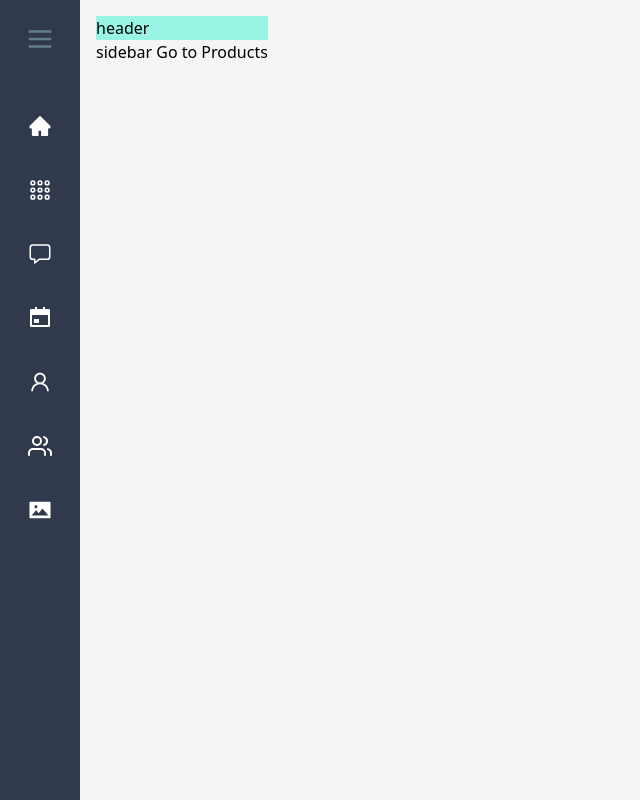
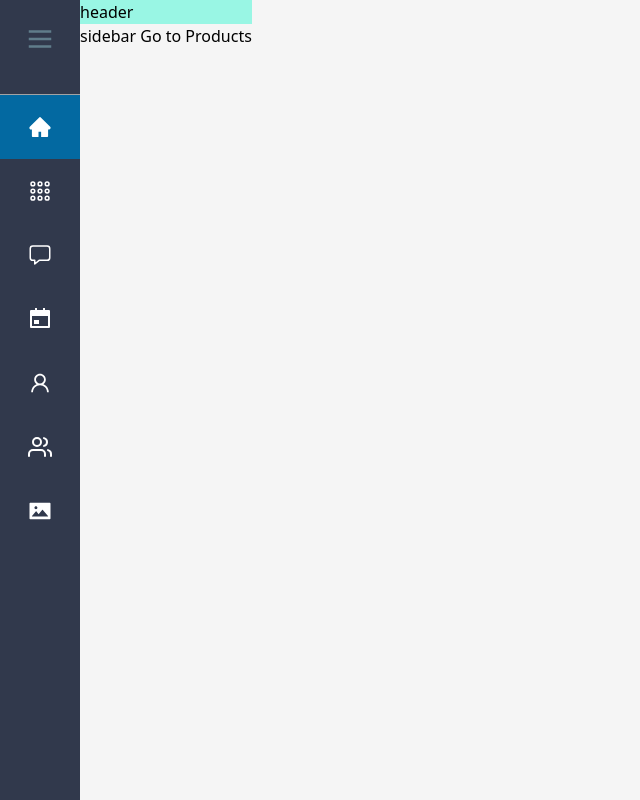
Before and after one commit to AlejandroMartiGisbert/Prueba-front-end, a React (Create React App) app: page / in a window 1280 px wide. Shown: the whole page, without its empty margins (0-640 px from the left). Built offline with nearby package versions, Linux system fonts and the light colour scheme.

Commit message:
Terminado menu lateral
Terminada la implementación del menú lateral

```diff
--- a/package.json
+++ b/package.json
@@ -6,6 +6,7 @@
     "@testing-library/jest-dom": "^5.16.5",
     "@testing-library/react": "^13.4.0",
     "@testing-library/user-event": "^13.5.0",
+    "classnames": "^2.3.2",
     "react": "^18.2.0",
     "react-dom": "^18.2.0",
     "react-icons": "^4.10.1",
--- /dev/null
+++ b/src/components/shared/Header.jsx
@@ -0,0 +1,7 @@
+import React from 'react'
+import {Outlet} from 'react-router-dom'
+import Sidebar from './Sidebar'
+
+export default function Header()
+{
+}
--- a/src/components/shared/Layout.jsx
+++ b/src/components/shared/Layout.jsx
@@ -1,13 +1,15 @@
 import React from 'react'
 import {Outlet} from 'react-router-dom'
 import Sidebar from './Sidebar'
+import Header from './Header'
 
 export default function Layout()
 {
     return (
         <div className='flex flex-row bg-neutral-100 h-screen w-screen overflow-hiden'>
            <Sidebar />
-           <div className="p-4">
+           <div className="flex-l">
+            <Header/>
            <div className='bg-teal-200'>header</div>
                 <div>{<Outlet/>}</div>
            </div>
--- a/src/components/shared/Sidebar.jsx
+++ b/src/components/shared/Sidebar.jsx
@@ -1,16 +1,17 @@
 import React from 'react'
 import {FcMenu} from 'react-icons/fc'
-import {Link} from 'react-router-dom'
+import {Link,useLocation} from 'react-router-dom'
 import {SIDEBAR_LINKS} from '../../lib/consts/navigation'
+import classNames from 'classnames';
 
 const linkClasses2 = 'flex items-center gap-2 font-light px-3 py-3 hover:bg-neutral-700 hover:no-underline cative:bg-neutral-600 rounded-sm text-base';
-const linkClasses = 'flex justify-center pt-3 pb-3 ';
-const linkClasses3='gap-2 font-light hover:bg-neutral-700 hover:no-underline cative:bg-neutral-600 rounded-sm text-base';
+const linkClasses3 = 'flex justify-center pt-3 pb-3 ';
+const linkClasses='gap-2 font-light hover:bg-neutral-700 hover:no-underline cative:bg-neutral-600 rounded-sm text-base';
 export default function Sidebar()
 {
     return (
         <div className='sidebar w-20 pt-3 flex flex-col text-white'>
-            <div className='flex justify-center pt-3 pb-10 '>
+            <div className='flex justify-center pt-3 pb-10 border-b border-neutral-400'>
                 <FcMenu fontSize={30}/>
                 <span className='text-neutral -100 text-lg'></span>
             </div>
@@ -25,11 +26,13 @@ export default function Sidebar()
     )
 }
 function SidebarLink({item}){
+    const {pathname}=useLocation();
+
     return(
 
-        <Link to={item.path} className={linkClasses3}>
+        <Link to={item.path} className={classNames(pathname === item.path ? 'bg-sky-700' : 'bg-inherit', linkClasses)}>
 
-            <div className=' flex justify-center pt-5 pb-5 hover:bg-sky-700'>
+            <div className='bg-inherit flex justify-center pt-5 pb-5 hover:bg-slate-500'>
                 <span className='text-neutral -100 text-2xl'>{item.icon}</span>
             </div>
         </Link>
--- a/src/index.css
+++ b/src/index.css
@@ -3,3 +3,6 @@
 .sidebar{
   background-color:#31394c;
 }
+.navigation{
+  background-color: inherit;
+}
```
Also changed, not shown: 2 other files (tests, documents, lock files or other folders).
